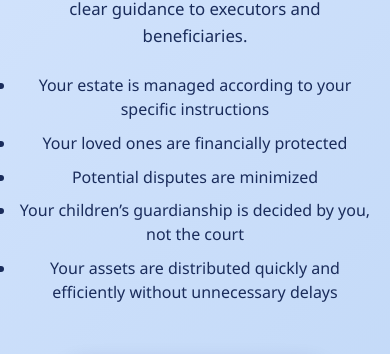
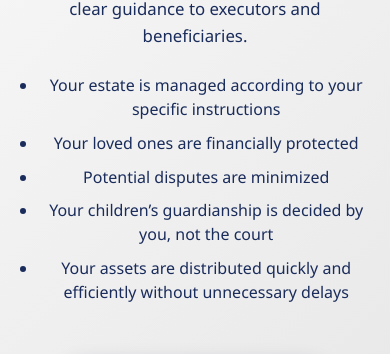
Before and after one commit to Mohd-Manas/Inheritas, a React (Vite) app: page / in a window 390 px wide. Shown: the part 751-1105 px from the top of the page. Built offline with nearby package versions, Linux system fonts and the light colour scheme.

Commit message:
Intro bg change

```diff
--- a/src/sections/Introduction/Intro.css
+++ b/src/sections/Introduction/Intro.css
@@ -1,6 +1,6 @@
 /* Outer section */
 .intro-section {
-  background: linear-gradient(135deg, #dbe9ff 0%, #c1d8f7 100%);
+  background: linear-gradient(135deg, #ffffff 0%, #e6e6e6 100%);
   border-radius: 10px;
   color: #1a2c5b;
   font-family: 'Segoe UI', Tahoma, Geneva, Verdana, sans-serif;
@@ -81,7 +81,7 @@
     font-size: 1.8rem;
   }
   .intro-content ul {
-    padding-left: 0;
+    padding-left: 10;
   }
   .intro-image-wrapper {
     flex: 1 1 100%;
```
